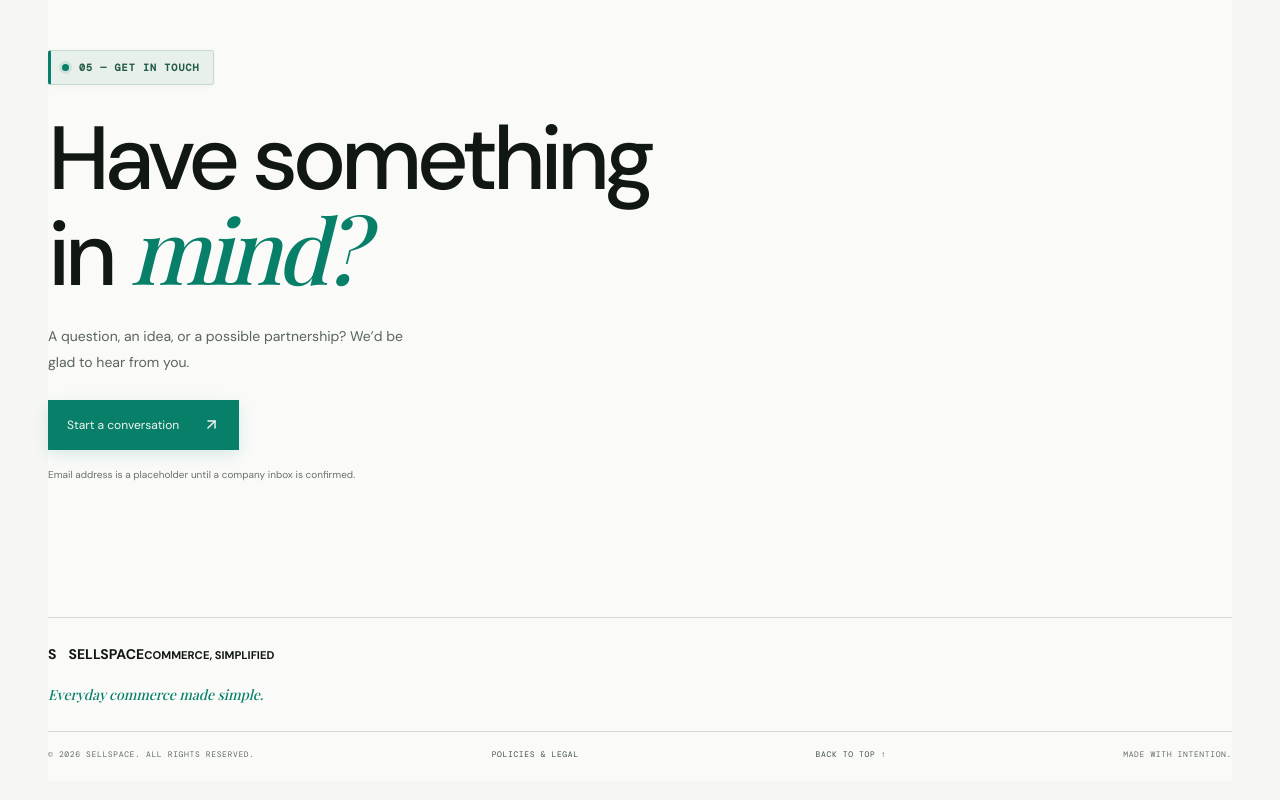
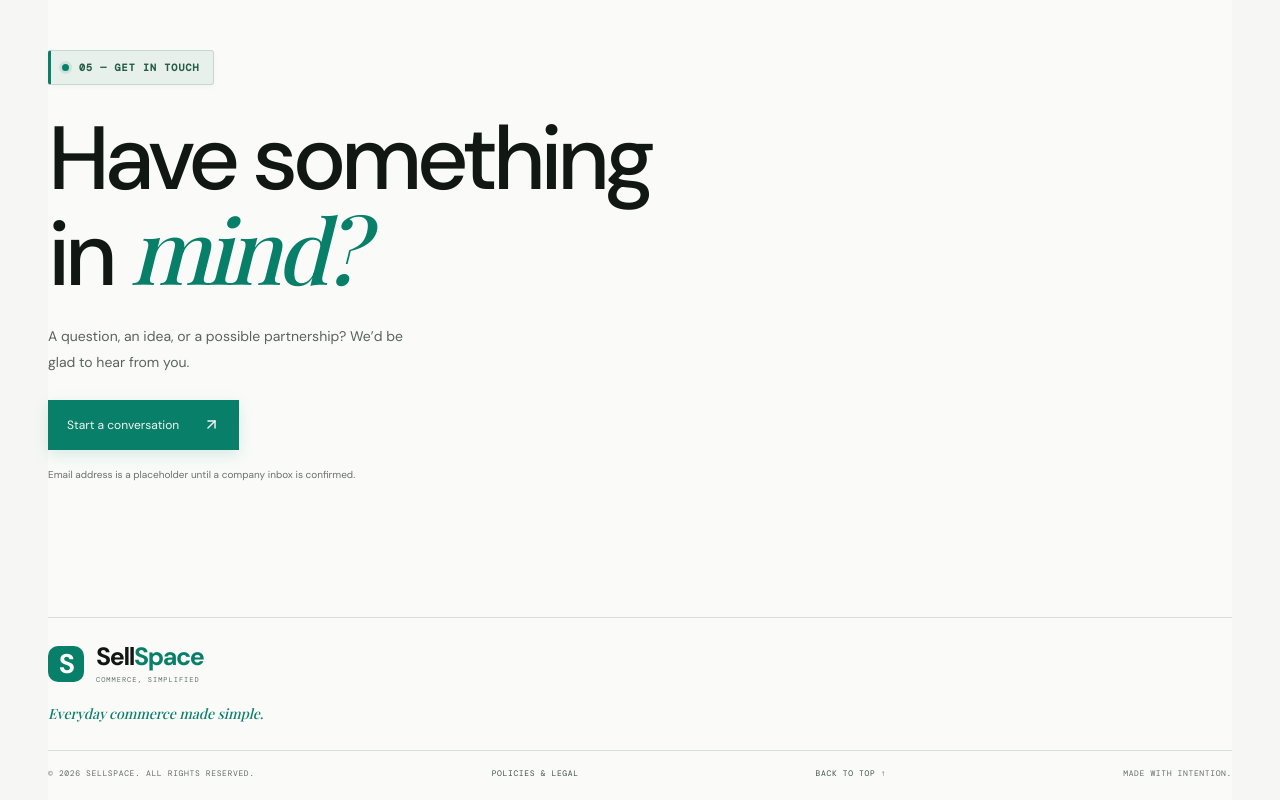
Before and after one commit to aldrichhhhhhhhhhhhh/sellspace-corporate, a Next.js app: page / in a window 1280 px wide. Shown: the part 4363-5163 px from the top of the page. Built offline with nearby package versions, Linux system fonts and the light colour scheme; a web font is replaced by a local one.

Commit message:
fix: align footer branding with header logo

```diff
--- a/app/page.tsx
+++ b/app/page.tsx
@@ -19,6 +19,6 @@ export default function Home() {
 
     <section id="contact" className="contact-section section-wrap"><Reveal><p className="eyebrow">05 — GET IN TOUCH</p><h2>Have something<br />in <em>mind?</em></h2><p className="contact-copy">A question, an idea, or a possible partnership? We’d be glad to hear from you.</p><a className="contact-button" href={`mailto:${brand.contactEmail}?subject=${encodeURIComponent('Hello, SELLSPACE')}`}>Start a conversation <ArrowUpRight size={17}/></a><p className="contact-note">Email address is a placeholder until a company inbox is confirmed.</p></Reveal></section>
 
-    <footer className="site-footer section-wrap"><a className="wordmark footer-wordmark" href="#top"><span className="mark">S</span><span>{brand.name}<small>COMMERCE, SIMPLIFIED</small></span></a><p>{brand.tagline}</p><div className="footer-bottom"><span>© {new Date().getFullYear()} SELLSPACE. ALL RIGHTS RESERVED.</span><a href="/policies">POLICIES & LEGAL</a><a href="#top">BACK TO TOP ↑</a><span>MADE WITH INTENTION.</span></div></footer>
+    <footer className="site-footer section-wrap"><a className="wordmark footer-wordmark" href="#top" aria-label="SELLSPACE home"><span className="brand-badge" aria-hidden="true">S</span><span className="wordmark-name"><span className="wordmark-sell">Sell</span><span className="wordmark-space">Space</span><small>COMMERCE, SIMPLIFIED</small></span></a><p>{brand.tagline}</p><div className="footer-bottom"><span>© {new Date().getFullYear()} SELLSPACE. ALL RIGHTS RESERVED.</span><a href="/policies">POLICIES & LEGAL</a><a href="#top">BACK TO TOP ↑</a><span>MADE WITH INTENTION.</span></div></footer>
   </main>;
 }
```
